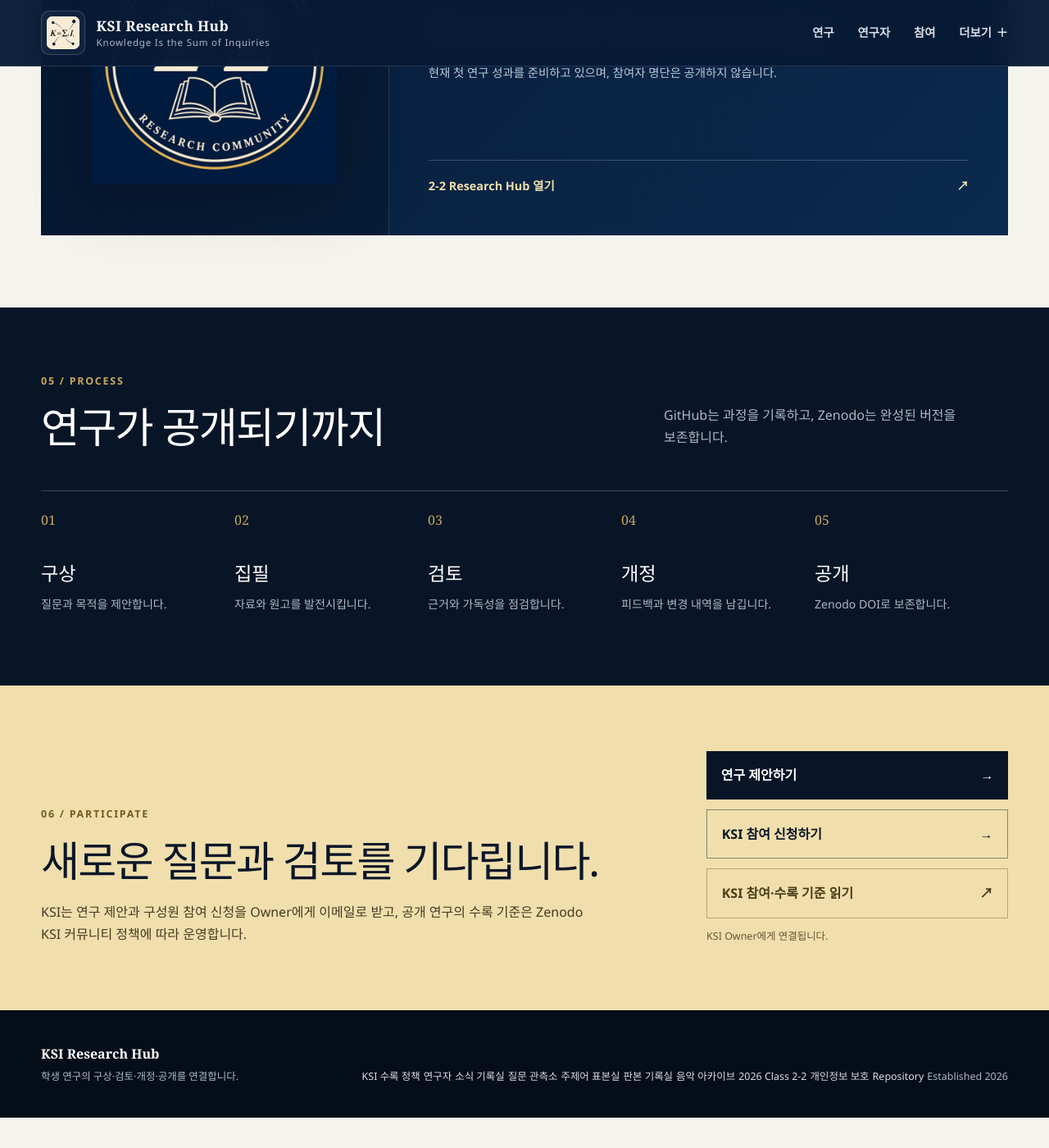
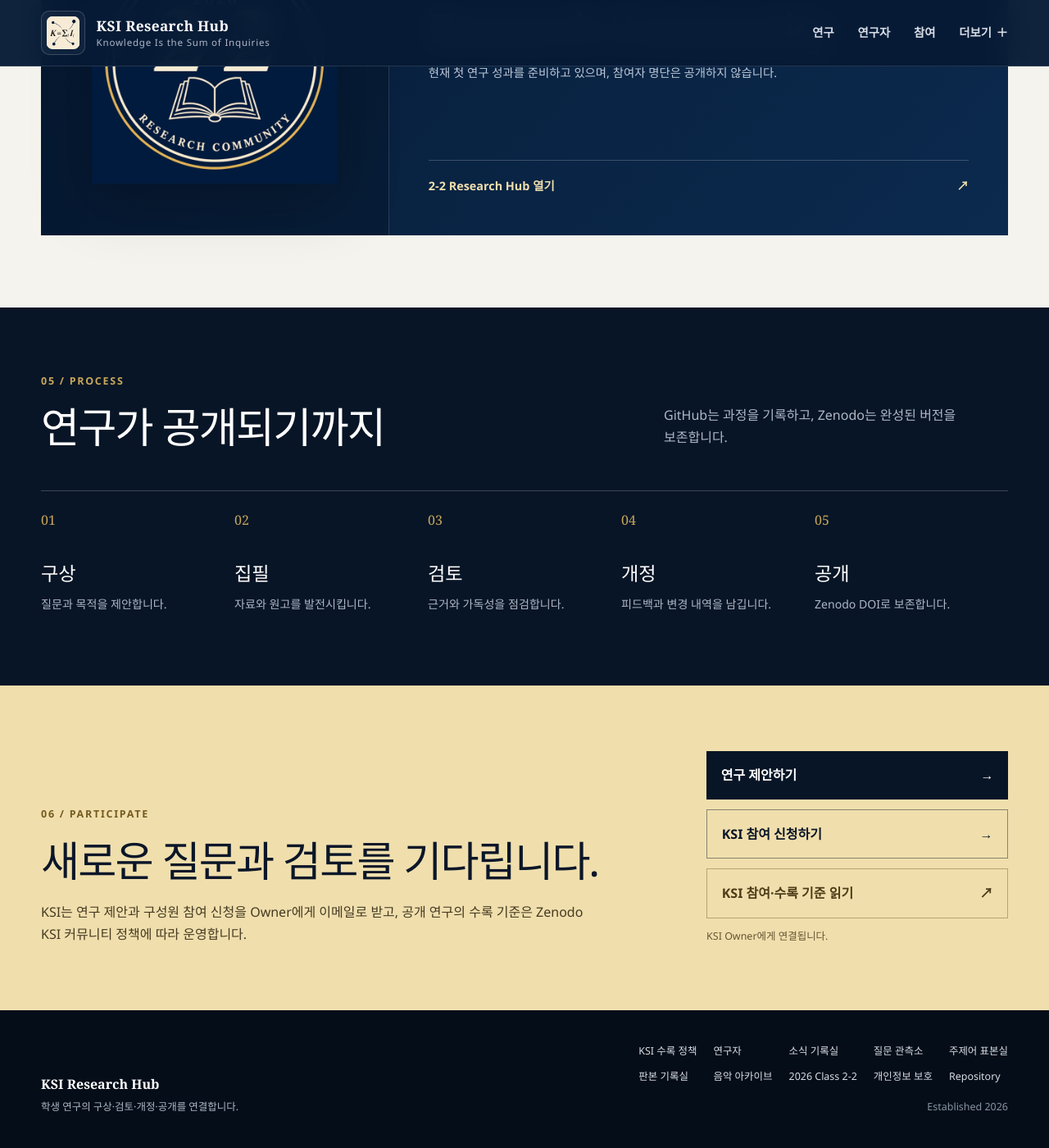
Before and after one commit to SunhoYoon-Hub/KSI-Research-Hub, a Jekyll site: the page built from docs/index.md, in a window 1280 px wide and 1400 px high, scrolled down 4940 px. Shown: the whole window at 82% size. Built offline with Jekyll 4.4.1, drawn with Linux system fonts in a browser that asks for light colours; before the commit the page ends 6303 px from its top, so only the background shows below that.

Commit message:
Improve footer link spacing and enlarge visitor counts

```diff
--- a/docs/_layouts/default.html
+++ b/docs/_layouts/default.html
@@ -58,7 +58,8 @@
         <span>학생 연구의 구상·검토·개정·공개를 연결합니다.</span>
         {% include visitor-counter.html %}
       </div>
-      <div class="footer-links">
+      <div class="footer-navigation">
+        <div class="footer-links">
         <a href="https://zenodo.org/communities/sum-of-inquiries/curation-policy">KSI 수록 정책</a>
         <a href="{{ '/researchers/' | relative_url }}">연구자</a>
         <a href="{{ '/bulletin/' | relative_url }}">소식 기록실</a>
@@ -69,7 +70,8 @@
         <a href="{{ '/class-2-2/' | relative_url }}">2026 Class 2-2</a>
         <a href="{{ '/privacy/' | relative_url }}">개인정보 보호</a>
         <a href="https://github.com/SunhoYoon-Hub/KSI-Research-Hub">Repository</a>
-        <span>Established 2026</span>
+        </div>
+        <span class="footer-established">Established 2026</span>
       </div>
     </footer>
     {% if site.visitor_counter_enabled %}
--- a/docs/assets/css/style.css
+++ b/docs/assets/css/style.css
@@ -1296,9 +1296,21 @@ a:focus-visible {
 
 .site-footer > div { display: grid; gap: .25rem; }
 .site-footer strong { color: #fff; font-family: var(--serif); font-size: 1rem; }
-.footer-links { display: flex !important; flex-wrap: wrap; justify-content: flex-end; gap: 1rem; }
+.site-footer > .footer-navigation { gap: 1rem; }
+.site-footer .footer-links { display: grid; grid-template-columns: repeat(5, auto); gap: .65rem 1.25rem; }
+.footer-links a { white-space: nowrap; }
+.footer-established { text-align: right; color: #8794a6; }
 .footer-links a { color: #d8dee7; text-decoration: none; }
 .footer-links a:hover { color: var(--gold-light); }
+
+@media (max-width: 1050px) {
+  .site-footer { align-items: flex-start; flex-direction: column; }
+  .footer-established { text-align: left; }
+}
+
+@media (max-width: 620px) {
+  .site-footer .footer-links { grid-template-columns: repeat(2, auto); gap: .75rem 1.5rem; }
+}
 
 @media (max-width: 850px) {
   .site-header { padding: .75rem 1.2rem; }
--- a/docs/assets/css/visitor-counter.css
+++ b/docs/assets/css/visitor-counter.css
@@ -2,10 +2,10 @@
   display: flex;
   flex-wrap: wrap;
   align-items: baseline;
-  gap: .35rem;
-  margin-top: .45rem;
+  gap: .5rem;
+  margin-top: .7rem;
   color: #aeb8c7;
-  font-size: .72rem;
+  font-size: .95rem;
   line-height: 1.6;
   letter-spacing: normal;
 }
```
